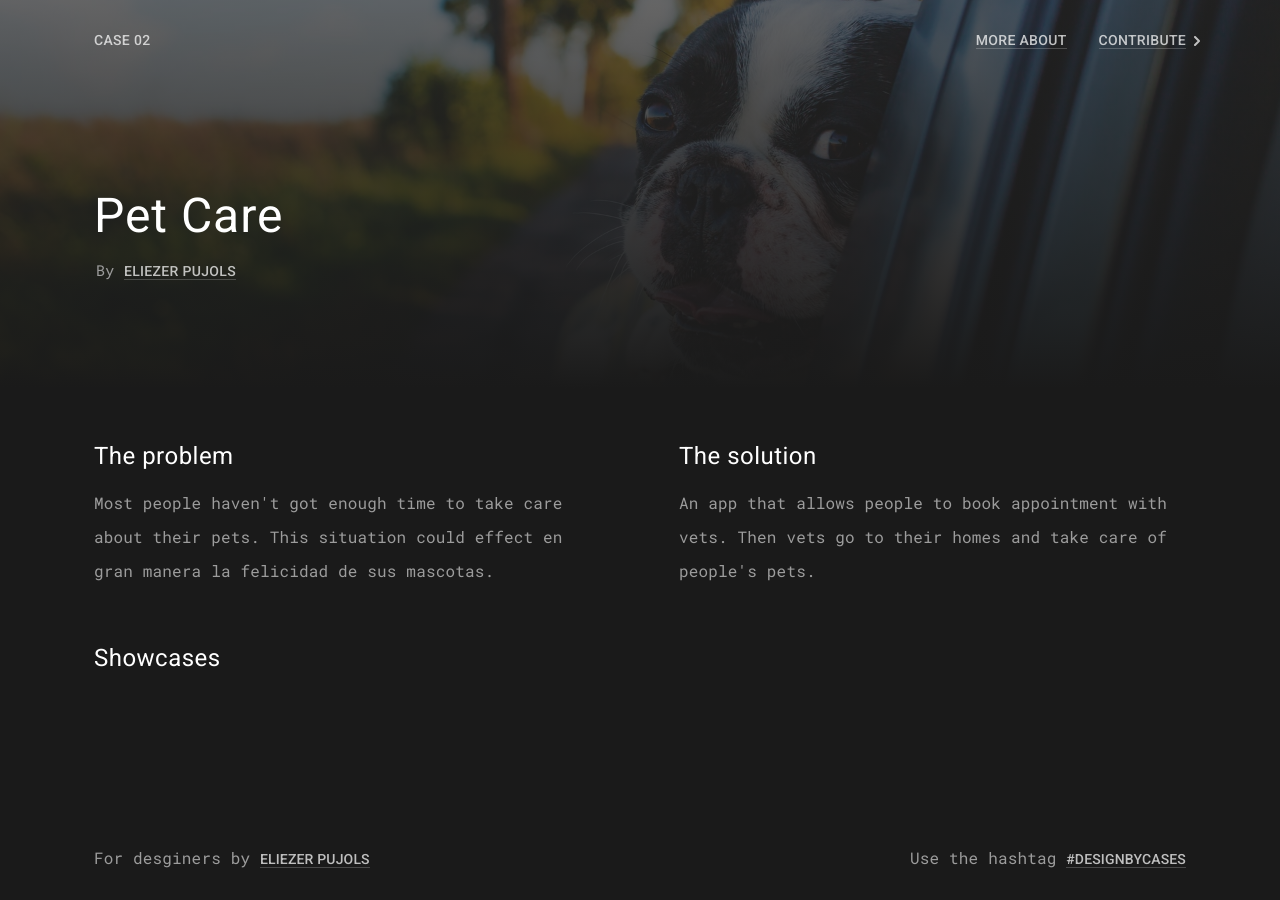
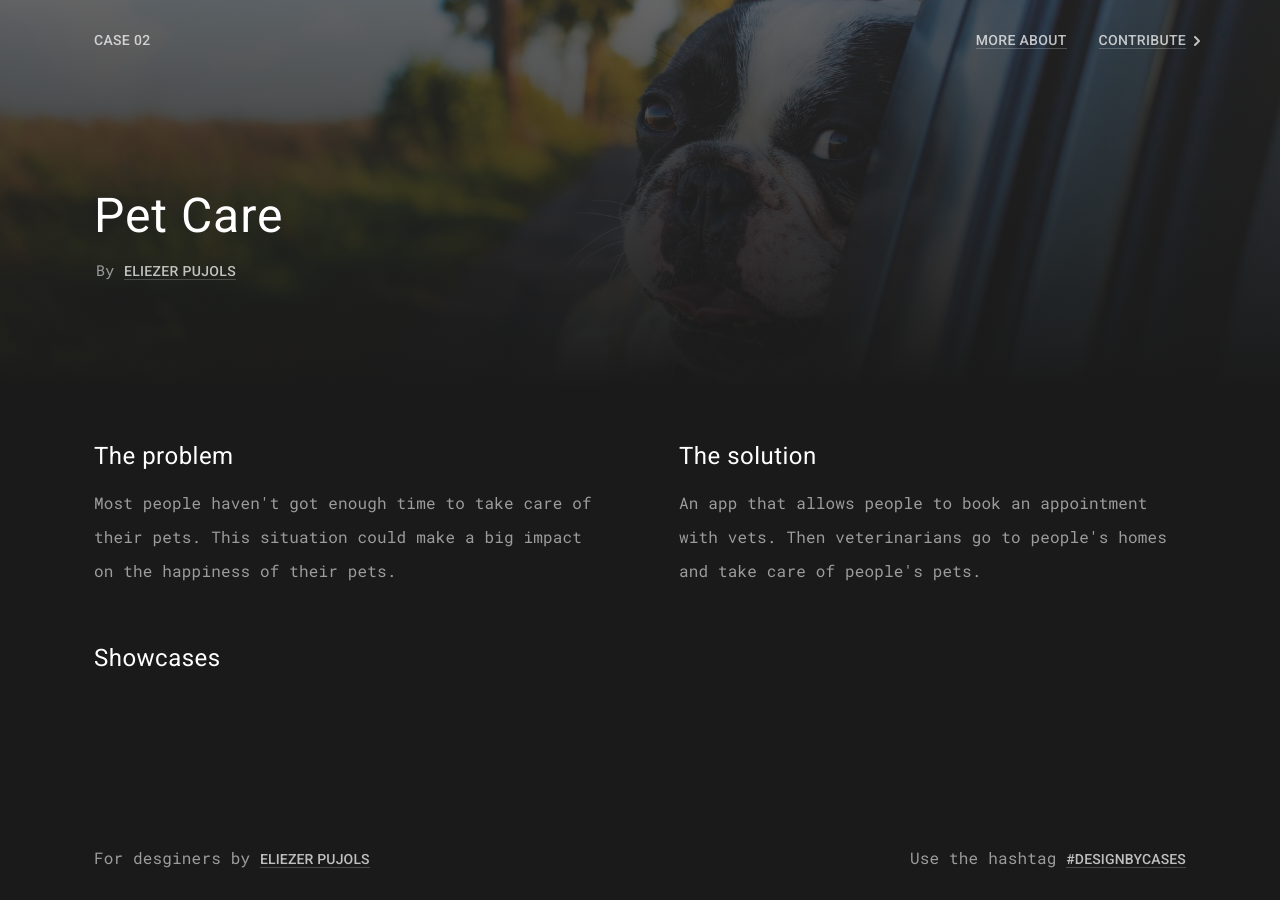
Before and after one commit to eliezerpujols/design-cases, a Jekyll site: the page built from _posts/2018-05-05-design-cases--case-02.md, in a window 1280 px wide. Built offline with Jekyll 4.4.1, drawn with Linux system fonts in a browser that asks for light colours.

Commit message:
Updated '_posts/2018-05-05-design-cases--case-02.md' via CloudCannon

```diff
--- a/_posts/2018-05-05-design-cases--case-02.md
+++ b/_posts/2018-05-05-design-cases--case-02.md
@@ -7,9 +7,9 @@ case_author: Eliezer Pujols
 case_author_link: 'https://twitter.com/eliezerpujols'
 case_image: /assets/img/cases_photos/pexels-photo-134392.jpeg
 case_problem: >-
-  Most people haven't got enough time to take care about their pets. This
-  situation could effect en gran manera la felicidad de sus mascotas.
+  Most people haven't got enough time to take care of their pets. This situation
+  could make a big impact on the happiness of their pets.
 case_solution: >-
-  An app that allows people to book appointment with vets. Then vets go to their
-  homes and take care of people's pets.
+  An app that allows people to book an appointment with vets. Then veterinarians
+  go to people's homes and take care of people's pets.
 ---
```
